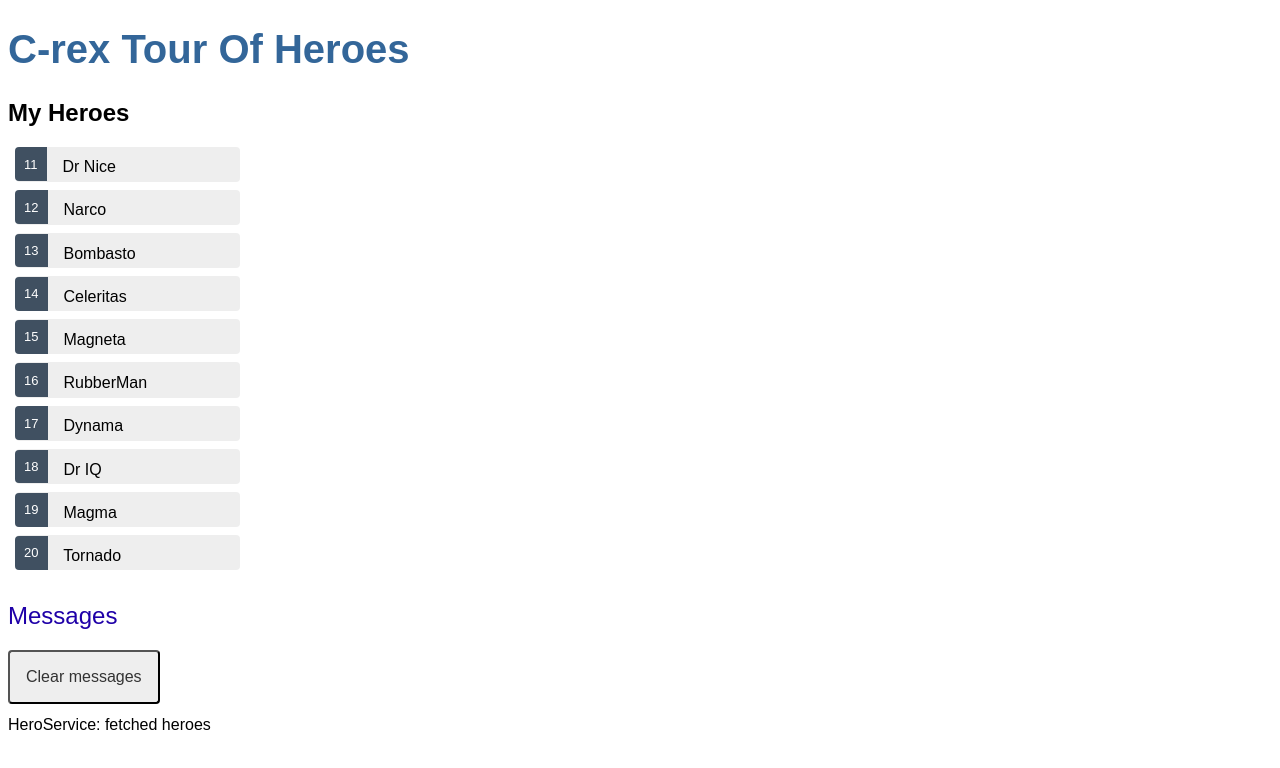
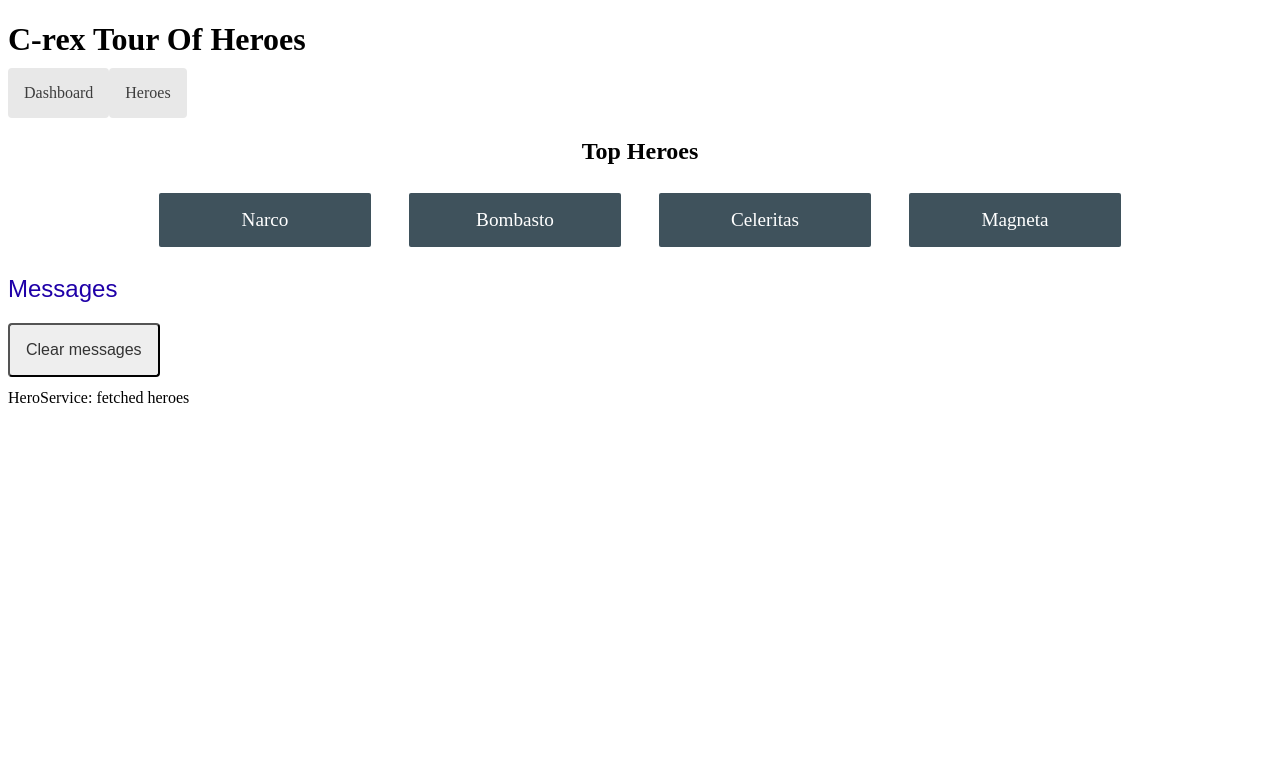
Before and after one commit to henning-roos/learning-microservice, an Angular app in the folder angular-tour-of-heroes/: page /dashboard in a window 1280 px wide. Shown: the top 768 px of the page. Built offline with nearby package versions, Linux system fonts and the light colour scheme.

Commit message:
Add navigation

```diff
--- a/angular-tour-of-heroes/src/app/app.component.css
+++ b/angular-tour-of-heroes/src/app/app.component.css
@@ -1,22 +1,21 @@
-/* Application-wide Styles */
+/* AppComponent's private CSS styles */
 h1 {
-    color: #369;
-    font-family: Arial, Helvetica, sans-serif;
-    font-size: 250%;
-  }
-  h2, h3 {
-    color: #444;
-    font-family: Arial, Helvetica, sans-serif;
-    font-weight: lighter;
-  }
-  body {
-    margin: 2em;
-  }
-  body, input[type="text"], button {
-    color: #333;
-    font-family: Cambria, Georgia, serif;
-  }
-  /* everywhere else */
-  * {
-    font-family: Arial, Helvetica, sans-serif;
-  }
+  margin-bottom: 0;
+}
+nav a {
+  padding: 1rem;
+  text-decoration: none;
+  margin-top: 10px;
+  display: inline-block;
+  background-color: #e8e8e8;
+  color: #3d3d3d;
+  border-radius: 4px;
+}
+
+nav a:hover {
+  color: white;
+  background-color: #42545C;
+}
+nav a.active {
+  background-color: black;
+}
--- a/angular-tour-of-heroes/src/app/app.component.html
+++ b/angular-tour-of-heroes/src/app/app.component.html
@@ -1,3 +1,7 @@
 <H1> {{ title | titlecase }} </H1>
-<app-heroes></app-heroes>
+<nav>
+    <a routerLink="/dashboard">Dashboard</a>
+    <a routerLink="/heroes">Heroes</a>
+</nav>
+<router-outlet></router-outlet>
 <app-messages></app-messages>
--- /dev/null
+++ b/angular-tour-of-heroes/src/app/dashboard/dashboard.component.css
@@ -0,0 +1,50 @@
+/* DashboardComponent's private CSS styles */
+
+h2 {
+    text-align: center;
+  }
+
+  .heroes-menu {
+    padding: 0;
+    margin: auto;
+    max-width: 1000px;
+
+    /* flexbox */
+    display: flex;
+    flex-direction: row;
+    flex-wrap: wrap;
+    justify-content: space-around;
+    align-content: flex-start;
+    align-items: flex-start;
+  }
+
+  a {
+    background-color: #3f525c;
+    border-radius: 2px;
+    padding: 1rem;
+    font-size: 1.2rem;
+    text-decoration: none;
+    display: inline-block;
+    color: #fff;
+    text-align: center;
+    width: 100%;
+    min-width: 70px;
+    margin: .5rem auto;
+    box-sizing: border-box;
+
+    /* flexbox */
+    order: 0;
+    flex: 0 1 auto;
+    align-self: auto;
+  }
+
+  @media (min-width: 600px) {
+    a {
+      width: 18%;
+      box-sizing: content-box;
+    }
+  }
+
+  a:hover {
+    background-color: #000;
+  }
--- /dev/null
+++ b/angular-tour-of-heroes/src/app/dashboard/dashboard.component.html
@@ -0,0 +1,6 @@
+<h2>Top Heroes</h2>
+<div class="heroes-menu">
+  <a *ngFor="let hero of heroes">
+    {{hero.name}}
+  </a>
+</div>
--- /dev/null
+++ b/angular-tour-of-heroes/src/app/dashboard/dashboard.component.ts
@@ -0,0 +1,23 @@
+import { Component, OnInit } from '@angular/core';
+import { Hero } from '../hero';
+import { HeroService } from '../hero.service';
+
+@Component({
+  selector: 'app-dashboard',
+  templateUrl: './dashboard.component.html',
+  styleUrls: [ './dashboard.component.css' ]
+})
+export class DashboardComponent implements OnInit {
+  heroes: Hero[] = [];
+
+  constructor(private heroService: HeroService) { }
+
+  ngOnInit(): void {
+    this.getHeroes();
+  }
+
+  getHeroes(): void {
+    this.heroService.getHeroes()
+      .subscribe(heroes => this.heroes = heroes.slice(1, 5));
+  }
+}
--- a/angular-tour-of-heroes/src/styles.css
+++ b/angular-tour-of-heroes/src/styles.css
@@ -1,7 +1 @@
 /* You can add global styles to this file, and also import other style files */
-.heroes {
-    margin: 0 0 2em 0;
-    list-style-type: none;
-    padding: 0;
-    width: 40em;
-  }
```
Also changed, not shown: angular-tour-of-heroes/src/app/app-routing.module.ts (added, +16 -0 lines), angular-tour-of-heroes/src/app/app.module.ts (+6 -2 lines), 1 other file (tests, documents, lock files or other folders).
